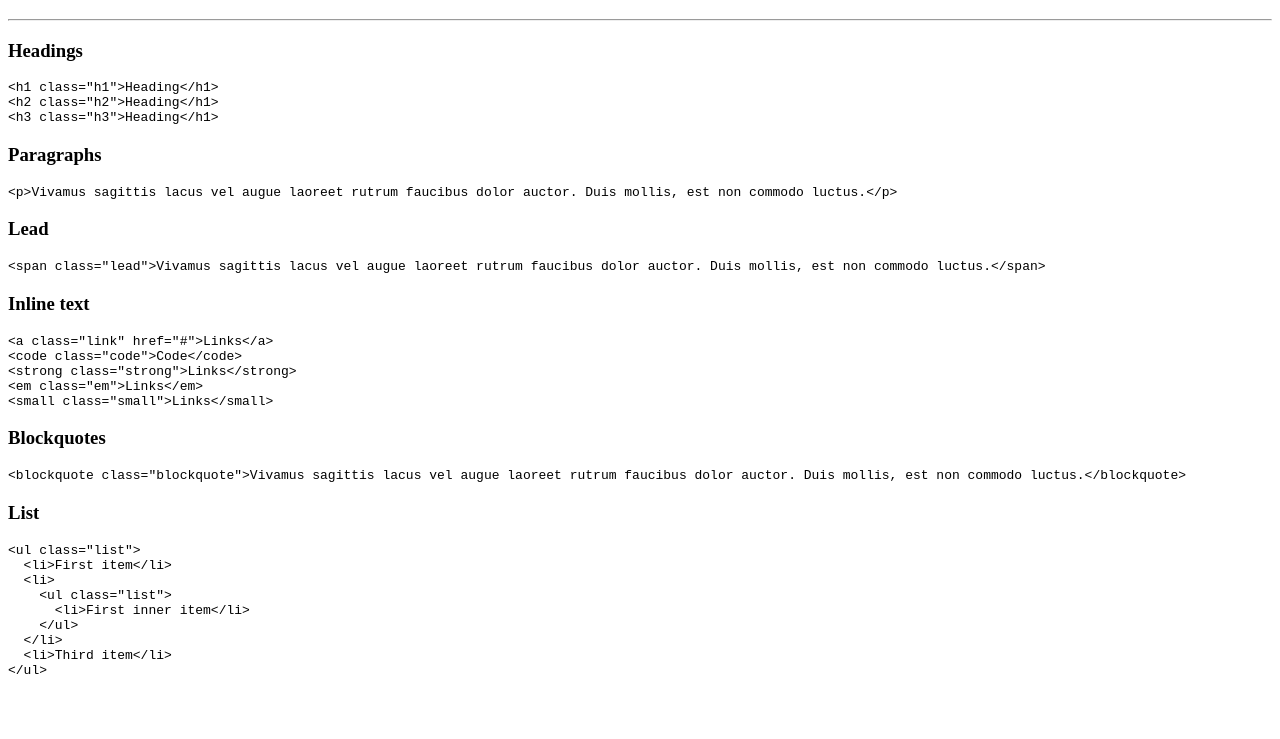
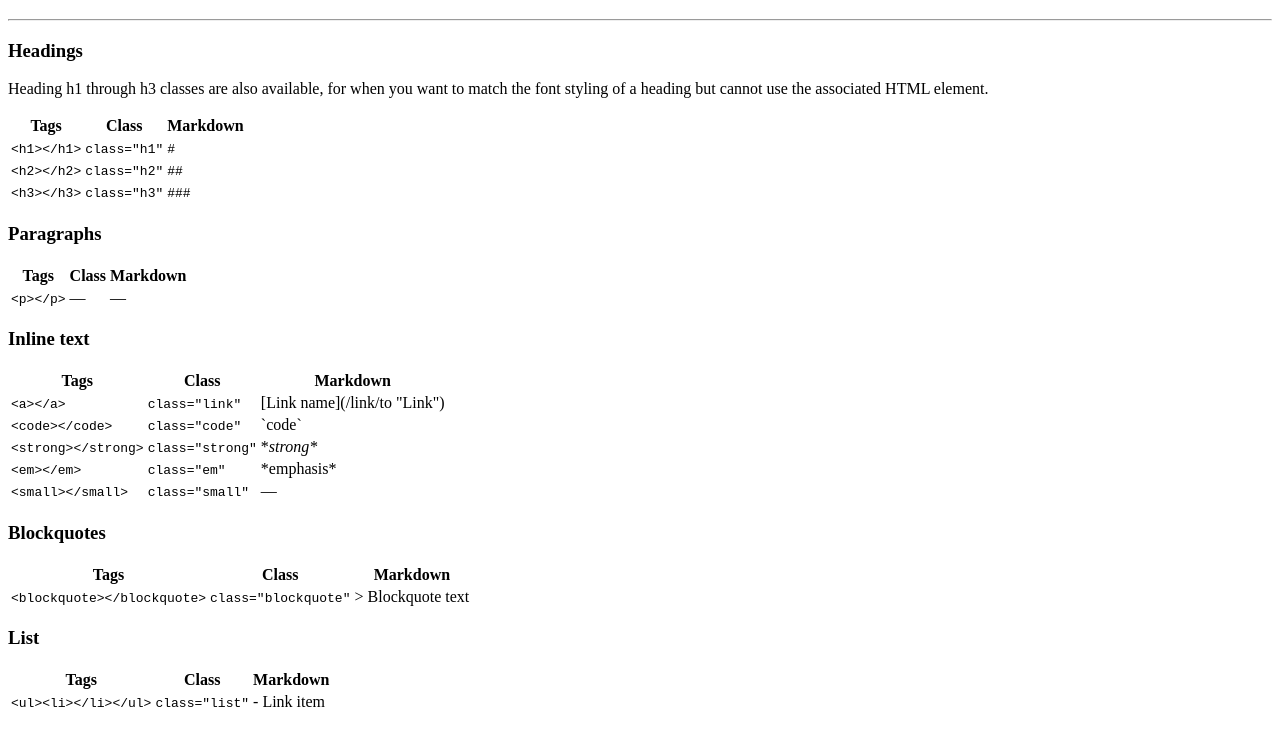
Before and after one commit to CharmUI/charm-docs, a Gatsby site: page /components/typography in a window 1280 px wide. Shown: the part 61-800 px from the top of the page. Built offline with nearby package versions, Linux system fonts and the light colour scheme; Gatsby itself is replaced by a stand-in of ours.

Commit message:
feat(docs): Add typography page

````diff
--- a/src/pages/components/typography.mdx
+++ b/src/pages/components/typography.mdx
@@ -1,53 +1,43 @@
+import Example from '../../components/Example'
+
 # Typography
 
 ---
 
 ### Headings
 
-```html
-<h1 class="h1">Heading</h1>
-<h2 class="h2">Heading</h1>
-<h3 class="h3">Heading</h1>
-```
+Heading h1 through h3 classes are also available, for when you want to match the font styling of a heading but cannot use the associated HTML element.
+
+| Tags          | Class         | Markdown      |
+| ------------- | ------------- | ------------- |
+| `<h1></h1>`   | `class="h1"`  | `#`           |
+| `<h2></h2>`   | `class="h2"`  | `##`          |
+| `<h3></h3>`   | `class="h3"`  | `###`         |
 
 ### Paragraphs
 
-```html
-<p>Vivamus sagittis lacus vel augue laoreet rutrum faucibus dolor auctor. Duis mollis, est non commodo luctus.</p>
-```
-
-### Lead
-
-```html
-<span class="lead">Vivamus sagittis lacus vel augue laoreet rutrum faucibus dolor auctor. Duis mollis, est non commodo luctus.</span>
-```
+| Tags          | Class         | Markdown      |
+| ------------- | ------------- | ------------- |
+| `<p></p>`     | —             | —             |
 
 ### Inline text
 
-```html
-<a class="link" href="#">Links</a>
-<code class="code">Code</code>
-<strong class="strong">Links</strong>
-<em class="em">Links</em>
-<small class="small">Links</small>
-```
+| Tags                | Class             | Markdown                       |
+| ------------------- | ----------------- | ------------------------------ |
+| `<a></a>`           | `class="link"`    | \[Link name](/link/to "Link")  |
+| `<code></code>`     | `class="code"`    | \`code\`                       |
+| `<strong></strong>` | `class="strong"`  | \**strong\**                   |
+| `<em></em>`         | `class="em"`      | \*emphasis\*                   |
+| `<small></small>`   | `class="small"`   | —                              |
 
 ### Blockquotes
 
-```html
-<blockquote class="blockquote">Vivamus sagittis lacus vel augue laoreet rutrum faucibus dolor auctor. Duis mollis, est non commodo luctus.</blockquote>
-```
+| Tags                            | Class                            | Markdown                       |
+| ------------------------------- | -------------------------------- | ------------------------------ |
+| `<blockquote></blockquote>`     | `class="blockquote"`             | \> Blockquote text             |
 
 ### List
 
-```html
-<ul class="list">
-  <li>First item</li>
-  <li>
-    <ul class="list">
-      <li>First inner item</li>
-    </ul>
-  </li>
-  <li>Third item</li>
-</ul>
-```
+| Tags                            | Class                            | Markdown                       |
+| ------------------------------- | -------------------------------- | ------------------------------ |
+| `<ul><li></li></ul>`            | `class="list"`                   | \- Link item                   |
````
